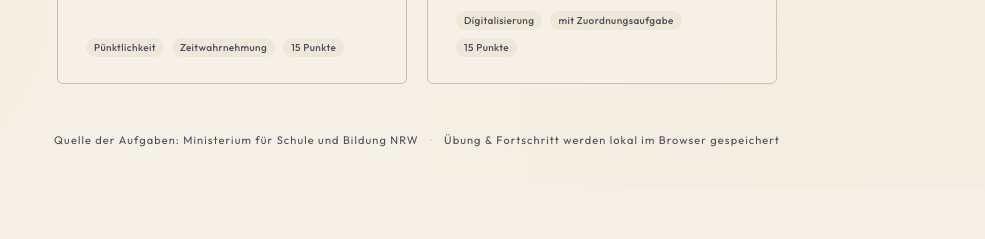
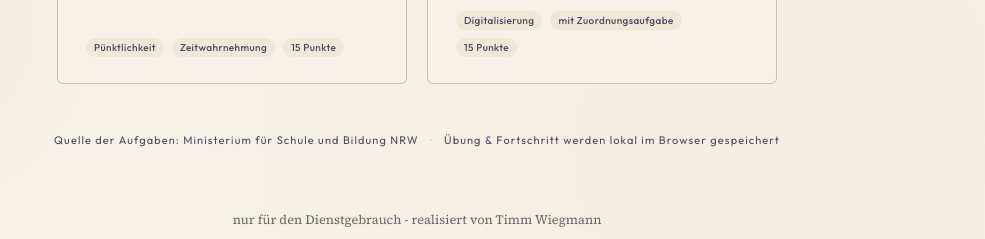
Before and after one commit to timm4130/zp10leseverstehen, a plain HTML site: page index.html in a window 1280 px wide. Shown: the part 623-862 px from the top of the page, without its empty margins (223-1208 px from the left). Before the commit the page ends 813 px from the top, so only its background shows below. Drawn offline with Linux system fonts and the light colour scheme.

Commit message:
Update index.html

```diff
--- a/index.html
+++ b/index.html
@@ -2212,5 +2212,8 @@ window.addEventListener('resize', () => {
   await refreshStartscreenBadges();
 })();
 </script>
+  <footer style="text-align: center; font-size: 0.8rem; color: #666; margin-top: 20px; padding-bottom: 10px;">
+    nur für den Dienstgebrauch - realisiert von Timm Wiegmann
+</footer>
 </body>
 </html>
```
